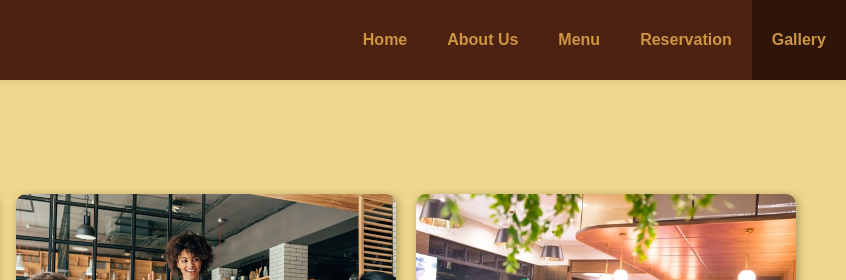
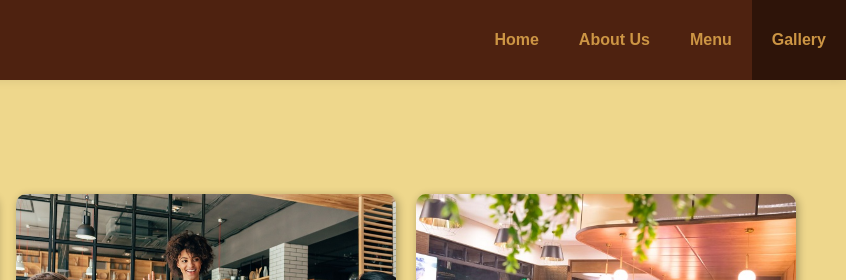
Before and after one commit to ShivamBajpai04/FEE_Project, a plain HTML site: page gallery.html in a window 1280 px wide. Shown: the top 280 px of the page, 434-1280 px from the left. Drawn offline with Linux system fonts and the light colour scheme.

Commit message:
Update gallery.html

```diff
--- a/gallery.html
+++ b/gallery.html
@@ -21,7 +21,6 @@
       <nav>
          <ul>
             <li><a class="active" href="gallery.html">Gallery</a></li>
-            <li><a href="reservation.html">Reservation</a></li>
             <li><a href="Cafe-menu.html">Menu</a></li>
             <li><a href="about-us.html">About Us</a></li>
             <li><a href="index.html">Home</a></li>
```
